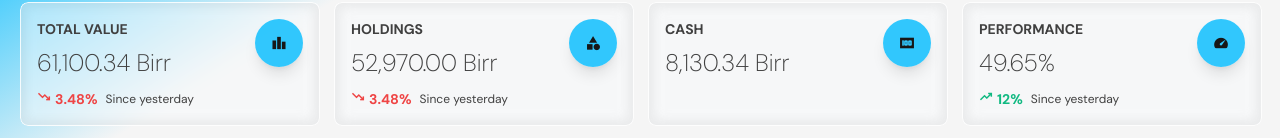
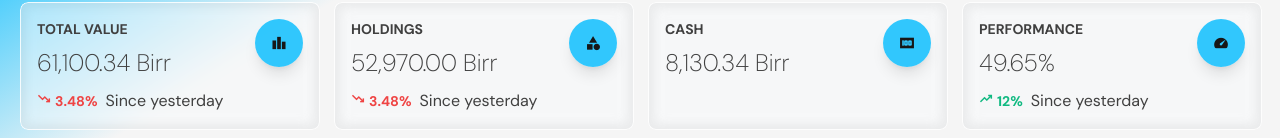
Before and after one commit to salt-finance/investor-ui, a Svelte app: page / in a window 1280 px wide. Shown: the part 110-248 px from the top of the page. Built offline with nearby package versions, Linux system fonts and the light colour scheme; what tailwindcss-motion would draw is missing.

Commit message:
Add popover contents to dom only when visible

```diff
--- a/src/components/Cards/CardStats.svelte
+++ b/src/components/Cards/CardStats.svelte
@@ -27,7 +27,7 @@
 
             {statPercent}%
           </span>
-          <span class="whitespace-nowrap text-xs">{statDescripiron}</span>
+          <span class="whitespace-nowrap">{statDescripiron}</span>
         </p>
       {/if}
     </div>
--- a/src/components/Dropdowns/TableDropdown.svelte
+++ b/src/components/Dropdowns/TableDropdown.svelte
@@ -11,6 +11,7 @@
     bind:this={popoverDropdownRef}
     class={dropdownPopoverShow ? 'block' : 'hidden'}
   >
+    {#if dropdownPopoverShow}
       <div data-popper-arrow></div>
       <div
         class="card bg-opacity-100 shadow-none text-base z-50 flex flex-col text-left rounded min-w-48"
@@ -49,6 +50,7 @@
           </button>
         {/if}
       </div>
+    {/if}
   </div>
 </div>
 <Trade bind:this={tradeModal} {buy} {value} />
```
Lines whose indentation alone changed are shown as unchanged.
